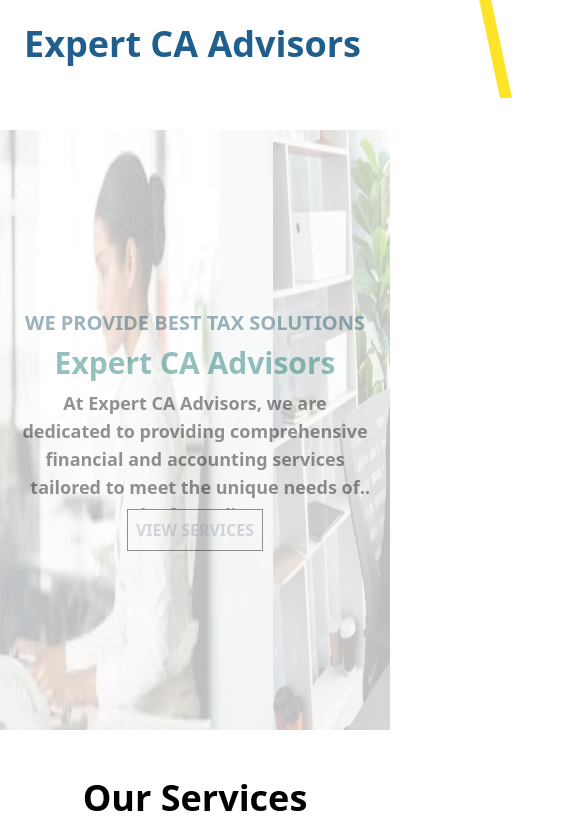
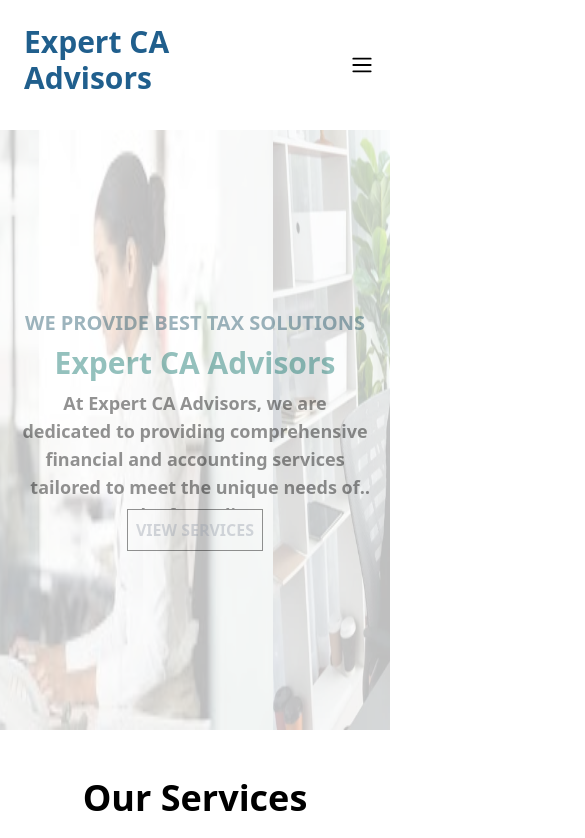
Before and after one commit to vishShivansh/ExpertCAAdvisors, a React (Vite) app in the folder client/: page / in a window 390 px wide. Shown: the top 838 px of the page, 585 px wide, since content can reach past the window. Built offline with nearby package versions, Linux system fonts and the light colour scheme.

Commit message:
responsiveness of headers is done

```diff
--- a/client/src/App.jsx
+++ b/client/src/App.jsx
@@ -12,8 +12,10 @@ import { NewsFeed } from "./pages/NewsFeed";
 export default function App() {
   return (
     <BrowserRouter>
-      <Header />
-      <Header2 />
+      <div className="2sm:flex 2sm:flex-row 2sm:items-center 2sm:justify-between">
+        <Header />
+        <Header2 />
+      </div>
 
       <Routes>
         <Route path="/" element={<Home />} />
--- a/client/src/components/Header.jsx
+++ b/client/src/components/Header.jsx
@@ -13,7 +13,7 @@ export const Header = () => {
           <Link to={"/"}>
             <div className="flex items-center">
               <div className="flex flex-col">
-                <span className="font-bold text-[rgba(32,95,141,255)] text-4xl">
+                <span className="font-bold text-[rgba(32,95,141,255)] text-4xl 2sm:text-3xl">
                   Expert CA Advisors
                 </span>
               </div>
@@ -21,8 +21,8 @@ export const Header = () => {
           </Link>
         </div>
 
-        <div className="absolute inset-0 left-[500px] w-3 bg-[#fde428] transform origin-bottom-right skew-x-12"></div>
-        <div className="absolute flex gap-5 items-center inset-0 left-[511px]  bg-[#006b63] transform origin-bottom-right skew-x-12">
+        <div className="2sm:hidden absolute inset-0 left-[500px] w-3 bg-[#fde428] transform origin-bottom-right skew-x-12"></div>
+        <div className="2sm: hidden absolute flex gap-5 items-center inset-0 left-[511px]  bg-[#006b63] transform origin-bottom-right skew-x-12">
           <img src={phoneLogo} alt="phone" className="ml-5" />
           <div className="flex flex-col">
             <span className="font-bold text-white">+91 7906260658</span>
@@ -60,7 +60,7 @@ export const Header = () => {
             </Link>
           </div>
         </div>
-        <div className="absolute inset-0 left-[1400px] bg-[#006b63]"></div>
+        <div className="2sm: hidden absolute inset-0 left-[1400px] bg-[#006b63]"></div>
       </div>
     </header>
   );
--- a/client/src/components/Header2.jsx
+++ b/client/src/components/Header2.jsx
@@ -1,199 +1,3 @@
-/* eslint-disable react-hooks/exhaustive-deps */
-// import { ChevronDownIcon } from "@heroicons/react/20/solid";
-// import { useEffect, useState } from "react";
-// import { Link } from "react-router-dom";
-
-// export const Header2 = () => {
-//   const [isOpen1, setIsOpen1] = useState(false);
-//   const [isOpen2, setIsOpen2] = useState(false);
-//   const [isScrolled, setIsScrolled] = useState(false);
-
-//   const handleScroll = () => {
-//     const scrollTop = window.pageYOffset;
-
-//     if (scrollTop > 0 && !isScrolled) {
-//       setIsScrolled(true);
-//     } else if (scrollTop === 0 && isScrolled) {
-//       setIsScrolled(false);
-//     }
-//   };
-
-//   useEffect(() => {
-//     window.addEventListener("scroll", handleScroll);
-//     return () => {
-//       window.removeEventListener("scroll", handleScroll);
-//     };
-//   }, [isScrolled]);
-
-//   const toggleDropdown1 = () => {
-//     setIsOpen1(!isOpen1);
-//   };
-
-//   const toggleDropdown2 = () => {
-//     setIsOpen2(!isOpen2);
-//   };
-
-//   return (
-//     <div
-//       className={`p-4 ml-3 ${
-//         isScrolled
-//           ? "bg-gray-100 bg-opacity-90 fixed top-0 left-0 right-0 z-50 transition-all duration-300"
-//           : "bg--gray-100"
-//       }`}
-//     >
-//       <div className="flex space-x-4">
-//         <Link to={"/"} className="text-blue-500">
-//           Home
-//         </Link>
-//         <Link to={"/AboutUs.aspx"} className="text-blue-500">
-//           About Us
-//         </Link>
-//         <Link to={"/Newsfeed.aspx"} className="text-blue-500">
-//           NewsFeed
-//         </Link>
-//         <Link to={"/Career.aspx"} className="text-blue-500">
-//           Career
-//         </Link>
-//         <Link to={"/ContactUs.aspx"} className="text-blue-500">
-//           Contact Us
-//         </Link>
-//         <div className="relative z-10">
-//           <button
-//             onClick={toggleDropdown1}
-//             className="flex items-center text-blue-500"
-//           >
-//             Services
-//             <ChevronDownIcon
-//               className={`w-5 h-5 ml-1 transition-transform ${
-//                 isOpen1 ? "rotate-180" : ""
-//               }`}
-//             />
-//           </button>
-//           {isOpen1 && (
-//             <div className="absolute mt-2 bg-white border rounded shadow-lg">
-//               <Link
-//                 to={"#"}
-//                 className="block px-4 py-2 text-gray-700 hover:bg-gray-100"
-//               >
-//                 Audit and Assurance
-//               </Link>
-//               <Link
-//                 to={"#"}
-//                 className="block px-4 py-2 text-gray-700 hover:bg-gray-100"
-//               >
-//                 Taxation
-//               </Link>
-//               <Link
-//                 to={"#"}
-//                 className="block px-4 py-2 text-gray-700 hover:bg-gray-100"
-//               >
-//                 Accounting
-//               </Link>
-//               <Link
-//                 to={"#"}
-//                 className="block px-4 py-2 text-gray-700 hover:bg-gray-100"
-//               >
-//                 Advisory
-//               </Link>
-//               <Link
-//                 to={"#"}
-//                 className="block px-4 py-2 text-gray-700 hover:bg-gray-100"
-//               >
-//                 Payroll
-//               </Link>
-//             </div>
-//           )}
-//         </div>
-//         <div className="relative z-10">
-//           <button
-//             onClick={toggleDropdown2}
-//             className="flex items-center text-blue-500"
-//           >
-//             GST
-//             <ChevronDownIcon
-//               className={`w-5 h-5 ml-1 transition-transform ${
-//                 isOpen2 ? "rotate-180" : ""
-//               }`}
-//             />
-//           </button>
-//           {isOpen2 && (
-//             <div className="absolute mt-2 bg-white border rounded shadow-lg">
-//               <Link
-//                 to={"https://services.gst.gov.in/services/login"}
-//                 target="_blank"
-//                 className="block px-4 py-2 text-gray-700 hover:bg-gray-100"
-//               >
-//                 GST Portal
-//               </Link>
-//               <Link
-//                 to={"https://ewaybill.nic.in/"}
-//                 target="_blank"
-//                 className="block px-4 py-2 text-gray-700 hover:bg-gray-100"
-//               >
-//                 E way bill portal
-//               </Link>
-//               <Link
-//                 to={"gstacts.aspx"}
-//                 className="block px-4 py-2 text-gray-700 hover:bg-gray-100"
-//               >
-//                 Acts
-//               </Link>
-//               <Link
-//                 to={"gstrules.aspx"}
-//                 className="block px-4 py-2 text-gray-700 hover:bg-gray-100"
-//               >
-//                 Rules
-//               </Link>
-//               <Link
-//                 to={"GstCirculars.aspx"}
-//                 className="block px-4 py-2 text-gray-700 hover:bg-gray-100"
-//               >
-//                 Circulars
-//               </Link>
-//               <Link
-//                 to={"GstNotifications.aspx"}
-//                 className="block px-4 py-2 text-gray-700 hover:bg-gray-100"
-//               >
-//                 Notifications
-//               </Link>
-//               <Link
-//                 to={"GstForms.aspx"}
-//                 className="block px-4 py-2 text-gray-700 hover:bg-gray-100"
-//               >
-//                 Forms
-//               </Link>
-//               <Link
-//                 to={"GstOrders.aspx"}
-//                 className="block px-4 py-2 text-gray-700 hover:bg-gray-100"
-//               >
-//                 Orders
-//               </Link>
-//               <Link
-//                 to={"GstInstructions.aspx"}
-//                 className="block px-4 py-2 text-gray-700 hover:bg-gray-100"
-//               >
-//                 Instructions
-//               </Link>
-//               <Link
-//                 to={"GstHSNCodeWithRate.aspx"}
-//                 className="block px-4 py-2 text-gray-700 hover:bg-gray-100"
-//               >
-//                 HSN Code With Rate
-//               </Link>
-//               <Link
-//                 to={"GstSACCode.aspx"}
-//                 className="block px-4 py-2 text-gray-700 hover:bg-gray-100"
-//               >
-//                 SAC Code
-//               </Link>
-//             </div>
-//           )}
-//         </div>
-//       </div>
-//     </div>
-//   );
-// };
-
 /* eslint-disable react-hooks/exhaustive-deps */
 import { Bars3Icon, ChevronDownIcon } from "@heroicons/react/20/solid";
 import { useEffect, useState } from "react";
@@ -242,11 +46,11 @@ export const Header2 = () => {
           : "bg--gray-100"
       }`}
     >
-      <div className="flex 2sm:hidden space-x-4">
+      <div className="flex justify-between items-center">
+        <div className="flex space-x-4 2sm:hidden">
           <Link to={"/"} className="text-blue-500">
             Home
           </Link>
-
           <Link to={"/AboutUs.aspx"} className="text-blue-500">
             About Us
           </Link>
@@ -391,17 +195,20 @@ export const Header2 = () => {
               </div>
             )}
           </div>
-
-        <button className="hidden 2sm:text-black" onClick={toggleMenu}>
-          <Bars3Icon className="2sm:w-6 2sm:h-6" />
+        </div>
+        <button className="2sm:block hidden text-black" onClick={toggleMenu}>
+          <Bars3Icon className="w-6 h-6" />
         </button>
       </div>
       {isMenuOpen && (
-        <div className="hidden 2sm:mt-4 2sm:space-y-2">
-          <Link to={"/AboutUs.aspx"} className="2sm:block 2sm:text-blue-500">
+        <div className="2sm:block absolute mt-4 space-y-2 z-10 right-5 bg-slate-400/10">
+          <Link to={"/"} className="block text-blue-500">
+            Home
+          </Link>
+          <Link to={"/AboutUs.aspx"} className="block text-blue-500">
             About Us
           </Link>
-          <Link to={"/Newsfeed.aspx"} className="2sm:block 2sm:text-blue-500">
+          <Link to={"/Newsfeed.aspx"} className="block text-blue-500">
             NewsFeed
           </Link>
           <Link to={"/Career.aspx"} className="block text-blue-500">
@@ -412,7 +219,7 @@ export const Header2 = () => {
           </Link>
           <button
             onClick={toggleDropdown1}
-            className="flex items-center w-full text-blue-500"
+            className="relative flex items-center w-full text-blue-500"
           >
             Services
             <ChevronDownIcon
```
Lines whose indentation alone changed are shown as unchanged.
